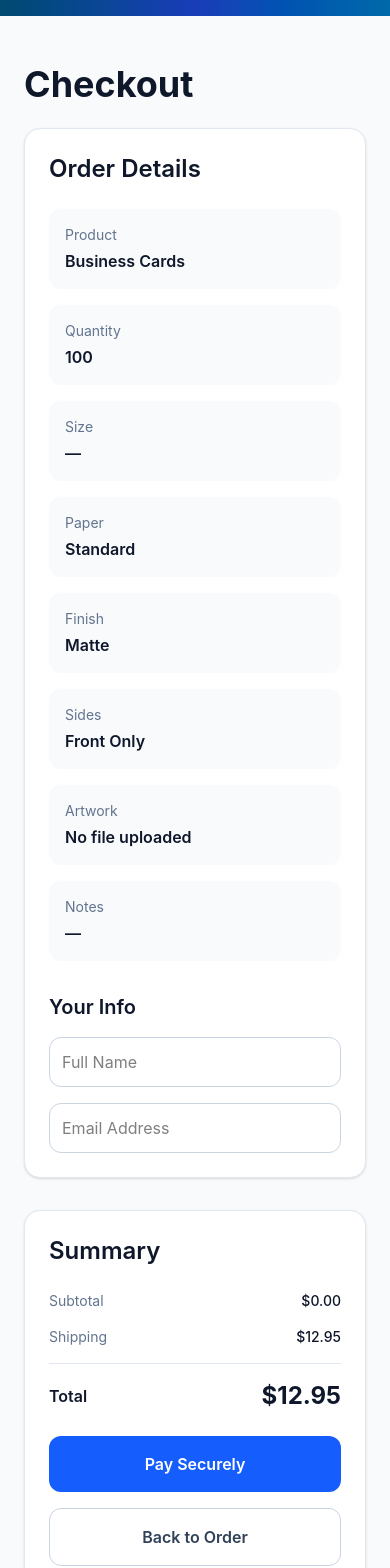
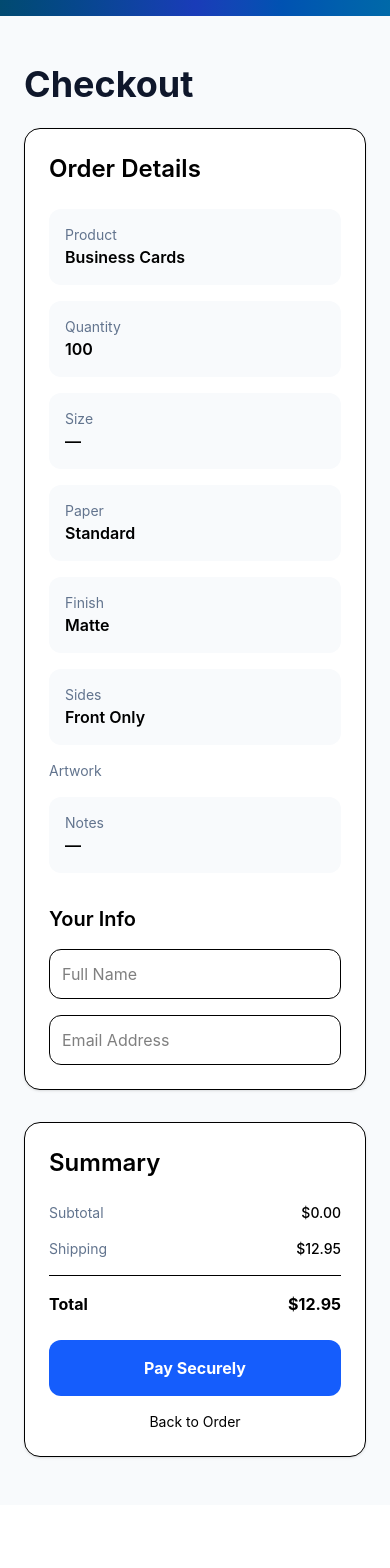
Before and after one commit to deworkenj-envision/Version-25a, a Next.js app: page /checkout in a window 390 px wide. Shown: the part 240-1808 px from the top of the page. After the commit the page ends 1745 px from the top, so only its background shows below. Built offline with nearby package versions, Linux system fonts and the light colour scheme.

Commit message:
Update page.js

```diff
--- a/app/checkout/page.js
+++ b/app/checkout/page.js
@@ -43,6 +43,9 @@ function CheckoutInner() {
   const [loading, setLoading] = useState(false);
   const [error, setError] = useState("");
 
+  const isImage = fileName?.match(/\.(jpg|jpeg|png|webp|gif)$/i);
+  const isPdf = fileName?.match(/\.pdf$/i);
+
   async function handleCheckout() {
     if (!customerName.trim() || !customerEmail.trim()) {
       setError("Please enter your name and email.");
@@ -55,7 +58,7 @@ function CheckoutInner() {
     }
 
     if (subtotal <= 0) {
-      setError("Subtotal is missing or invalid. Please go back and rebuild the order.");
+      setError("Subtotal is missing or invalid.");
       return;
     }
 
@@ -88,13 +91,8 @@ function CheckoutInner() {
 
       const data = await res.json();
 
-      if (!res.ok) {
-        throw new Error(data?.error || "Checkout failed.");
-      }
-
-      if (!data?.url) {
-        throw new Error("Stripe checkout URL was not returned.");
-      }
+      if (!res.ok) throw new Error(data?.error || "Checkout failed.");
+      if (!data?.url) throw new Error("Stripe URL missing.");
 
       window.location.href = data.url;
     } catch (err) {
@@ -110,136 +108,101 @@ function CheckoutInner() {
         <h1 className="mb-6 text-4xl font-bold text-slate-900">Checkout</h1>
 
         <div className="grid gap-8 lg:grid-cols-[1.2fr_0.8fr]">
-          <section className="rounded-2xl border border-slate-200 bg-white p-6 shadow-sm">
-            <h2 className="text-2xl font-semibold text-slate-900">Order Details</h2>
+          <section className="rounded-2xl border bg-white p-6 shadow-sm">
+            <h2 className="text-2xl font-semibold">Order Details</h2>
 
-            {productImage ? (
+            {productImage && (
               <div className="mt-6 overflow-hidden rounded-xl">
-                <img
-                  src={productImage}
-                  alt={productName}
-                  className="h-40 w-full object-cover"
-                />
+                <img src={productImage} className="h-40 w-full object-cover" />
               </div>
-            ) : null}
+            )}
 
             <div className="mt-6 grid gap-4 sm:grid-cols-2">
-              <div className="rounded-xl bg-slate-50 p-4">
-                <p className="text-sm text-slate-500">Product</p>
-                <p className="mt-1 font-semibold text-slate-900">{productName}</p>
-              </div>
+              <Info label="Product" value={productName} />
+              <Info label="Quantity" value={quantity} />
+              <Info label="Size" value={size} />
+              <Info label="Paper" value={paper} />
+              <Info label="Finish" value={finish} />
+              <Info label="Sides" value={sides} />
 
-              <div className="rounded-xl bg-slate-50 p-4">
-                <p className="text-sm text-slate-500">Quantity</p>
-                <p className="mt-1 font-semibold text-slate-900">{quantity}</p>
-              </div>
+              <div className="sm:col-span-2">
+                <p className="text-sm text-slate-500">Artwork</p>
 
-              <div className="rounded-xl bg-slate-50 p-4">
-                <p className="text-sm text-slate-500">Size</p>
-                <p className="mt-1 font-semibold text-slate-900">{size}</p>
-              </div>
+                {artworkUrl && (
+                  <>
+                    {/* PREVIEW */}
+                    {isImage && (
+                      <img
+                        src={artworkUrl}
+                        className="mt-3 max-h-[400px] w-full rounded-xl border object-contain"
+                      />
+                    )}
 
-              <div className="rounded-xl bg-slate-50 p-4">
-                <p className="text-sm text-slate-500">Paper</p>
-                <p className="mt-1 font-semibold text-slate-900">{paper}</p>
-              </div>
+                    {isPdf && (
+                      <iframe
+                        src={artworkUrl}
+                        className="mt-3 h-[500px] w-full rounded-xl border bg-white"
+                      />
+                    )}
 
-              <div className="rounded-xl bg-slate-50 p-4">
-                <p className="text-sm text-slate-500">Finish</p>
-                <p className="mt-1 font-semibold text-slate-900">{finish}</p>
-              </div>
-
-              <div className="rounded-xl bg-slate-50 p-4 sm:col-span-2">
-                <p className="text-sm text-slate-500">Sides</p>
-                <p className="mt-1 font-semibold text-slate-900">{sides}</p>
-              </div>
-
-              <div className="rounded-xl bg-slate-50 p-4 sm:col-span-2">
-                <p className="text-sm text-slate-500">Artwork</p>
-                {artworkUrl ? (
-                  <a
-                    href={artworkUrl}
-                    target="_blank"
-                    rel="noreferrer"
-                    className="mt-1 inline-block font-semibold text-blue-600 hover:underline"
-                  >
-                    {fileName || "View uploaded artwork"}
-                  </a>
-                ) : (
-                  <p className="mt-1 font-semibold text-slate-900">No file uploaded</p>
+                    {/* VIEW BUTTON */}
+                    <a
+                      href={artworkUrl}
+                      target="_blank"
+                      className="mt-3 inline-block font-semibold text-blue-600"
+                    >
+                      View Uploaded File
+                    </a>
+                  </>
                 )}
               </div>
 
-              <div className="rounded-xl bg-slate-50 p-4 sm:col-span-2">
-                <p className="text-sm text-slate-500">Notes</p>
-                <p className="mt-1 font-semibold text-slate-900">{notes || "—"}</p>
-              </div>
+              <Info label="Notes" value={notes || "—"} />
             </div>
 
-            <h2 className="mt-8 text-xl font-semibold text-slate-900">Your Info</h2>
+            <h2 className="mt-8 text-xl font-semibold">Your Info</h2>
 
             <div className="mt-4 space-y-4">
               <input
-                type="text"
                 placeholder="Full Name"
                 value={customerName}
                 onChange={(e) => setCustomerName(e.target.value)}
-                className="w-full rounded-xl border border-slate-300 p-3"
+                className="w-full rounded-xl border p-3"
               />
 
               <input
-                type="email"
                 placeholder="Email Address"
                 value={customerEmail}
                 onChange={(e) => setCustomerEmail(e.target.value)}
-                className="w-full rounded-xl border border-slate-300 p-3"
+                className="w-full rounded-xl border p-3"
               />
             </div>
 
-            {error ? <p className="mt-4 text-sm text-red-500">{error}</p> : null}
+            {error && <p className="mt-4 text-red-500">{error}</p>}
           </section>
 
-          <aside className="h-fit rounded-2xl border border-slate-200 bg-white p-6 shadow-sm">
-            <h2 className="text-2xl font-semibold text-slate-900">Summary</h2>
+          <aside className="rounded-2xl border bg-white p-6 shadow-sm">
+            <h2 className="text-2xl font-semibold">Summary</h2>
 
             <div className="mt-6 space-y-4">
-              <div className="flex items-center justify-between text-sm">
-                <span className="text-slate-500">Subtotal</span>
-                <span className="font-medium text-slate-900">
-                  ${formatMoney(subtotal)}
-                </span>
-              </div>
+              <Row label="Subtotal" value={formatMoney(subtotal)} />
+              <Row label="Shipping" value={formatMoney(shipping)} />
 
-              <div className="flex items-center justify-between text-sm">
-                <span className="text-slate-500">Shipping</span>
-                <span className="font-medium text-slate-900">
-                  ${formatMoney(shipping)}
-                </span>
-              </div>
-
-              <div className="border-t border-slate-200 pt-4">
-                <div className="flex items-center justify-between">
-                  <span className="text-base font-semibold text-slate-900">Total</span>
-                  <span className="text-2xl font-bold text-slate-900">
-                    ${formatMoney(total)}
-                  </span>
-                </div>
+              <div className="border-t pt-4 flex justify-between font-bold">
+                <span>Total</span>
+                <span>${formatMoney(total)}</span>
               </div>
             </div>
 
             <button
-              type="button"
               onClick={handleCheckout}
               disabled={loading}
-              className="mt-6 block w-full rounded-xl bg-blue-600 px-4 py-4 text-center text-base font-semibold text-white transition hover:bg-blue-700 disabled:bg-slate-400"
+              className="mt-6 w-full rounded-xl bg-blue-600 py-4 text-white font-bold"
             >
               {loading ? "Redirecting..." : "Pay Securely"}
             </button>
 
-            <a
-              href="/order"
-              className="mt-4 block w-full rounded-xl border border-slate-300 px-4 py-4 text-center text-base font-semibold text-slate-700 transition hover:bg-slate-50"
-            >
+            <a href="/order" className="mt-4 block text-center text-sm">
               Back to Order
             </a>
           </aside>
@@ -249,20 +212,27 @@ function CheckoutInner() {
   );
 }
 
+function Info({ label, value }) {
+  return (
+    <div className="rounded-xl bg-slate-50 p-4">
+      <p className="text-sm text-slate-500">{label}</p>
+      <p className="font-semibold">{value}</p>
+    </div>
+  );
+}
+
+function Row({ label, value }) {
+  return (
+    <div className="flex justify-between text-sm">
+      <span className="text-slate-500">{label}</span>
+      <span className="font-medium">${value}</span>
+    </div>
+  );
+}
+
 export default function CheckoutPage() {
   return (
-    <Suspense
-      fallback={
-        <main className="min-h-screen bg-slate-50 px-6 py-12">
-          <div className="mx-auto max-w-5xl">
-            <h1 className="mb-6 text-4xl font-bold text-slate-900">Checkout</h1>
-            <div className="rounded-2xl border border-slate-200 bg-white p-6 shadow-sm">
-              <p className="text-slate-600">Loading checkout...</p>
-            </div>
-          </div>
-        </main>
-      }
-    >
+    <Suspense fallback={<div className="p-10">Loading...</div>}>
       <CheckoutInner />
     </Suspense>
   );
```
